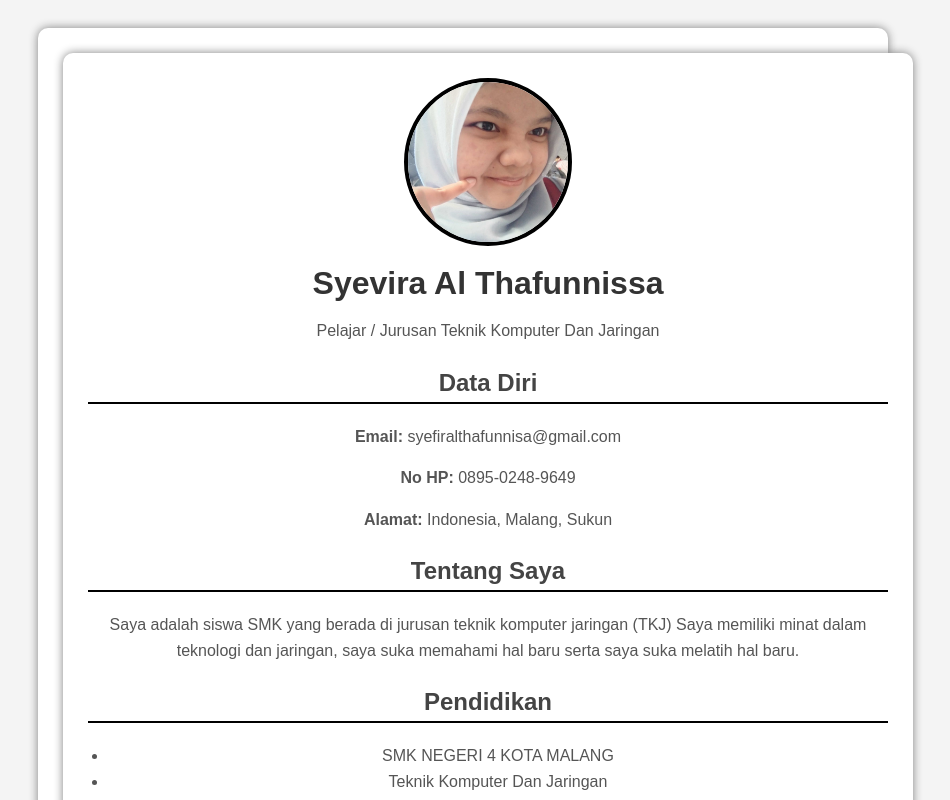
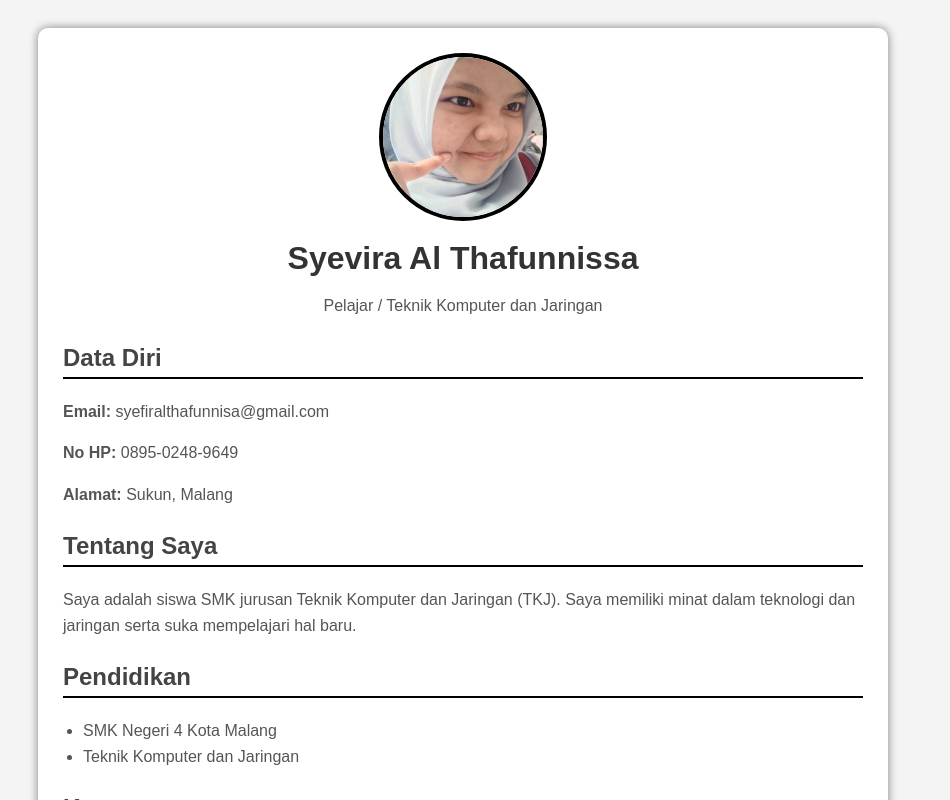
Before and after one commit to syeviraaltha/cv, a plain HTML site: page index.html in a window 1280 px wide. Shown: the top 800 px of the page, without its empty margins (177-1127 px from the left). Drawn offline with Linux system fonts and the light colour scheme.

Commit message:
Update index.html

```diff
--- a/index.html
+++ b/index.html
@@ -1,76 +1,5 @@
 <!DOCTYPE html>
 <html lang="id">
-<head>
-    <meta charset="UTF-8">
-    <meta name="viewport" content="width=device-width, initial-scale=1.0">
-    <title>CV Sederhana</title>
-
-    <style>
-        body{
-            font-family: Arial, sans-serif;
-            background-color: #f4f4f4;
-            padding: 20px;
-        }
-
-        .container{
-            width: 800px;
-            background-color: white;
-            margin: auto;
-            padding: 25px;
-            border-radius: 10px;
-            box-shadow: 0px 0px 10px gray;
-        }
-
-        .header{
-            text-align: center;
-        }
-
-        .foto-container{
-            text-align: center;
-            margin-bottom: 15px;
-        }
-
-        .foto{
-            width: 160px;
-            height: 160px;
-            border-radius: 50%;
-            object-fit: cover;
-            border: 4px solid black;
-        }
-
-        h1{
-            margin: 10px 0;
-            color: #333;
-        }
-
-        h2{
-            border-bottom: 2px solid black;
-            padding-bottom: 5px;
-            color: #444;
-        }
-
-        p, li{
-            color: #555;
-            line-height: 1.6;
-        }
-
-        ul{
-            padding-left: 20px;
-        }
-
-        .section{
-            margin-top: 25px;
-        }
-    </style>
-</head>
-
-<body>
-
-    <div class="container">
-
-        <div class="header">
-
-            <div class="foto-container">
 <head>
     <meta charset="UTF-8">
     <meta name="viewport" content="width=device-width, initial-scale=1.0">
@@ -146,30 +75,29 @@
             </div>
 
             <h1>Syevira Al Thafunnissa</h1>
-            <p>Pelajar / Jurusan Teknik Komputer Dan Jaringan</p>
+            <p>Pelajar / Teknik Komputer dan Jaringan</p>
         </div>
 
         <div class="section">
             <h2>Data Diri</h2>
             <p><b>Email:</b> syefiralthafunnisa@gmail.com</p>
             <p><b>No HP:</b> 0895-0248-9649</p>
-            <p><b>Alamat:</b> Indonesia, Malang, Sukun</p>
+            <p><b>Alamat:</b> Sukun, Malang</p>
         </div>
 
         <div class="section">
             <h2>Tentang Saya</h2>
             <p>
-                Saya adalah siswa SMK yang berada di jurusan teknik komputer jaringan (TKJ)
-              Saya memiliki minat dalam teknologi dan jaringan, saya suka memahami hal baru
-              serta saya suka melatih hal baru.
+                Saya adalah siswa SMK jurusan Teknik Komputer dan Jaringan (TKJ).
+                Saya memiliki minat dalam teknologi dan jaringan serta suka mempelajari hal baru.
             </p>
         </div>
 
         <div class="section">
             <h2>Pendidikan</h2>
             <ul>
-                <li>SMK NEGERI 4 KOTA MALANG</li>
-                <li>Teknik Komputer Dan Jaringan</li>
+                <li>SMK Negeri 4 Kota Malang</li>
+                <li>Teknik Komputer dan Jaringan</li>
             </ul>
         </div>
 
@@ -187,10 +115,11 @@
             <h2>Hobi</h2>
             <ul>
                 <li>Membaca</li>
-                <li>Mendegarkan Musik</li>
+                <li>Mendengarkan Musik</li>
             </ul>
         </div>
 
     </div>
 
 </body>
+</html>
```
